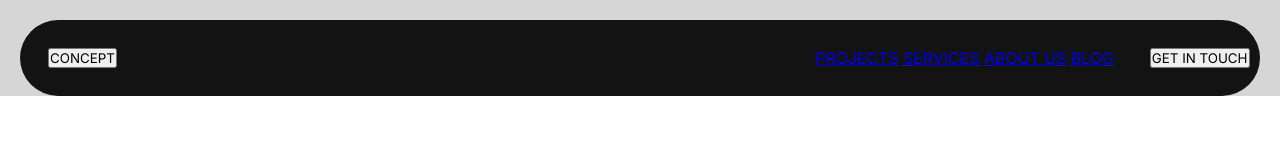
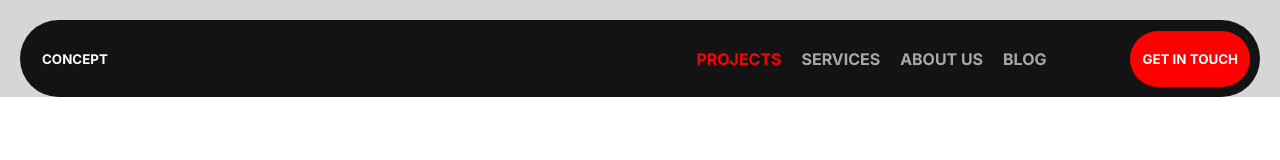
Before and after one commit to SovaNoYoru/web-page-prototype, a plain HTML site: page index.html in a window 1280 px wide. Drawn offline with Linux system fonts and the light colour scheme.

Commit message:
Полностью подключил шрифты и закончил heder

```diff
--- a/css/style.css
+++ b/css/style.css
@@ -8,6 +8,9 @@
 button {
     font-family: inherit;
     font-weight: inherit;
+    outline: none;
+    border: none;
+    box-shadow: none;
 }
 /* reset styles */
 
@@ -36,6 +39,31 @@ body {
     background: #D6D6D6;
 }
 
+/* common button styles */
+button {
+    cursor: pointer;
+    transform: transform 0.2s ease,
+}
+
+button:hover {
+    transform: scale(0.97);
+}
+
+button:active {
+    color: #817a7a;
+}
+/* common button styles */
+
+/* common link styles */
+a {
+    text-decoration: none;
+}
+
+a:hover {
+    color: #ffffff;
+}
+/* common link styles */
+
 /* header styles */
 header {
     padding-top: 20px;
@@ -49,26 +77,56 @@ header {
     justify-content: space-between;
     align-items: center;
     background-color: #131313;
-    padding-left: 28px;
-    padding-top: 28px;
-    padding-bottom: 28px;
-    padding-right: 10.5px;
+    padding-left: 10px;
+    padding-top: 10.5px;
+    padding-bottom: 10.5px;
+    padding-right: 10px;
     border-radius: 80px;
 }
-/* .concept-button {
-    font-family: 'Inter', sans-serif;
+
+.contact-button {
     font-weight: 700;
-} */
+    color: #FFFFFF;
+    background-color: #FF0000;
+    padding-left: 12px;
+    padding-top: 20px;
+    padding-bottom: 20px;
+    padding-right: 12px;
+    border-radius: 30px;
+}
+
+.concept-button {
+    font-weight: 700;
+    color: #FFFFFF;
+    background-color: #131313;
+    padding-left: 12px;
+    padding-top: 20px;
+    padding-bottom: 20px;
+    padding-right: 12px;
+    border-radius: 30px;
+}
+
+.PROJECTS-styles {
+    font-weight: 700;
+    color: #FF0000;
+}
+
+.links-styles {
+    font-weight: 700;
+    color: #A7A7A7;
+}
 
 .nav-links {
+    display: flex;
     flex-wrap: nowrap;
+    gap: 20px;
 
 }
 
 .shift-right{
     display: flex;
     margin-left: auto;
-    padding-right: 3%;
+    padding-right: 84px;
     padding-left: 3%;
 }
 /* navbar */
--- a/index.html
+++ b/index.html
@@ -3,20 +3,20 @@
 <head>
     <meta charset="UTF-8">
     <meta name="viewport" content="width=device-width, initial-scale=1.0">
-    <title>web page prototype</title>
+    <title>Web page prototype</title>
     <link rel="stylesheet" href="css/style.css">
 </head>
 <body>
     <div class="page-wrapper">
       <header>
        <nav class="navbar">
-            <button id="concept-button">CONCEPT</button>
+            <button class="concept-button">CONCEPT</button>
             <div class="shift-right">
              <div class="nav-links">
-             <a href="#">PROJECTS</a>
-             <a href="#">SERVICES</a>
-             <a href="#">ABOUT US</a>
-             <a href="#">BLOG</a>
+             <a href="#" class="PROJECTS-styles">PROJECTS</a>
+             <a href="#" class="links-styles">SERVICES</a>
+             <a href="#" class="links-styles">ABOUT US</a>
+             <a href="#" class="links-styles">BLOG</a>
              </div>
             </div>
             <button class="contact-button">GET IN TOUCH</button>
```
